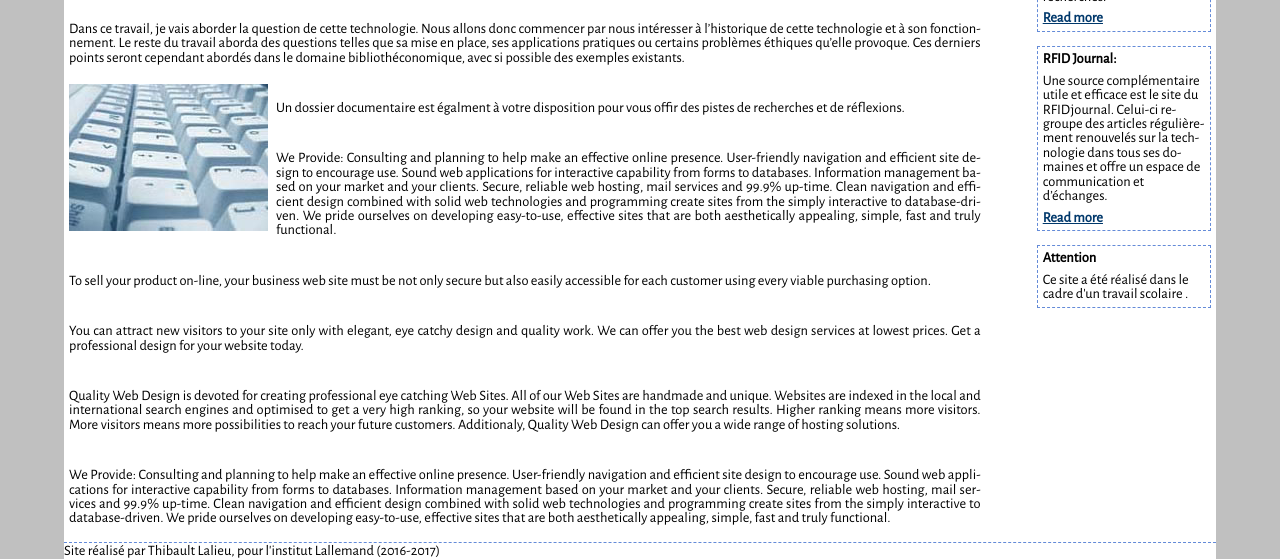
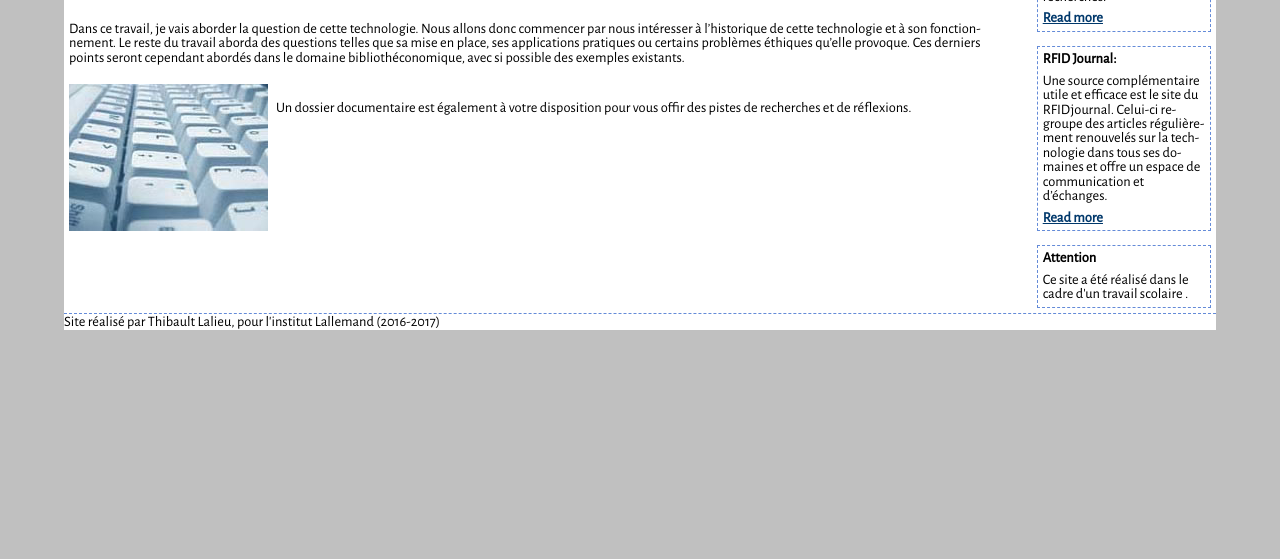
Before and after one commit to LalieuT-Lallemand/LalieuT-Lallemand.github.io, a plain HTML site: page index.html in a window 1280 px wide. Shown: the part 343-902 px from the top of the page. After the commit the page ends 843 px from the top, so only its background shows below. Drawn offline with nearby package versions, Linux system fonts and the light colour scheme; files whose address does not match are found by name.

Commit message:
Add files via upload

```diff
--- a/index.html
+++ b/index.html
@@ -56,26 +56,9 @@ Dans ce travail, je vais aborder la question de cette technologie. Nous allons d
 	<img src="images/touches_clavier.jpg" alt="" title="">
 
 	<p>
-Un dossier documentaire est égalment à votre disposition pour vous offir des pistes de recherches et de réflexions.
-	</p>
-	<p>
-We Provide: Consulting and planning to help make an effective online presence. User-friendly navigation and efficient site design to encourage use. Sound web applications for interactive capability from forms to databases. Information management based on your market and your clients. Secure, reliable web hosting, mail services and 99.9% up-time. Clean navigation and efficient design combined with solid web technologies and programming create sites from the simply interactive to database-driven. We pride ourselves on developing easy-to-use, effective sites that are both aesthetically appealing, simple, fast and truly functional.
-	</p>
-<p>
-To sell your product on-line, your business web site must be not only secure but also easily accessible for each customer using every viable purchasing option.
-	</p>
-	<p>
-You can attract new visitors to your site only with elegant, eye catchy design and quality work. We can offer you the best web design services at lowest prices. Get a professional design for your website today.
+Un dossier documentaire est également à votre disposition pour vous offir des pistes de recherches et de réflexions.
 	</p>
 
-	<img src="images/order.jpg" alt="" title="">
-
-	<p>
-Quality Web Design is devoted for creating professional eye catching Web Sites. All of our Web Sites are handmade and unique. Websites are indexed in the local and international search engines and optimised to get a very high ranking, so your website will be found in the top search results. Higher ranking means more visitors. More visitors means more possibilities to reach your future customers. Additionaly, Quality Web Design can offer you a wide range of hosting solutions.
-	</p>
-	<p>
-We Provide: Consulting and planning to help make an effective online presence. User-friendly navigation and efficient site design to encourage use. Sound web applications for interactive capability from forms to databases. Information management based on your market and your clients. Secure, reliable web hosting, mail services and 99.9% up-time. Clean navigation and efficient design combined with solid web technologies and programming create sites from the simply interactive to database-driven. We pride ourselves on developing easy-to-use, effective sites that are both aesthetically appealing, simple, fast and truly functional.
-	</p>
 	</article>
 
 
```
